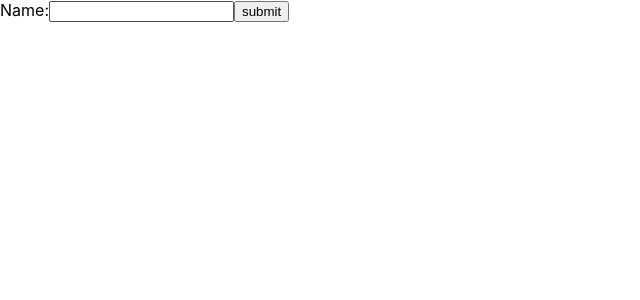
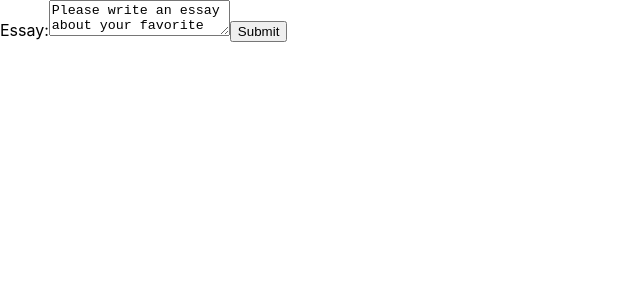
Before and after one commit to towa1204/learn-react-typescript, a React (Create React App) app: page / in a window 1280 px wide. Shown: the top 300 px of the page, without its empty margins (0-640 px from the left). Built offline with nearby package versions, Linux system fonts and the light colour scheme.

Commit message:
9. フォーム(2)

```diff
--- a/src/index.tsx
+++ b/src/index.tsx
@@ -8,21 +8,24 @@
   document.getElementById('root') as HTMLElement
 );
 
-class NameForm extends React.Component<{}, {value: string}> {
+
+class EssayForm extends React.Component<{}, {value: string}> {
   constructor(props: {}) {
     super(props);
-    this.state = {value: ''};
+    this.state = {
+      value: 'Please write an essay about your favorite DOM element.'
+    };
 
     this.handleChange = this.handleChange.bind(this);
     this.handleSubmit = this.handleSubmit.bind(this);
   }
 
-  handleChange(event: React.ChangeEvent<HTMLInputElement>) {
+  handleChange(event: React.ChangeEvent<HTMLTextAreaElement>) {
     this.setState({value: event.target.value});
   }
 
   handleSubmit(event: React.FormEvent<HTMLFormElement>) {
-    alert('A name was submitted: ' + this.state.value);
+    alert('An essay was submitted: ' + this.state.value);
     event.preventDefault();
   }
 
@@ -30,15 +33,16 @@
     return (
       <form onSubmit={this.handleSubmit}>
         <label>
-          Name:
-          <input type="text" value={this.state.value} onChange={this.handleChange} />
+          Essay:
+          <textarea value={this.state.value} onChange={this.handleChange} />
         </label>
-        <input type="submit" value="submit" />
+        <input type="submit" value="Submit" />
       </form>
     );
   }
 }
-root.render(<NameForm />);
+
+root.render(<EssayForm />);
 // If you want to start measuring performance in your app, pass a function
 // to log results (for example: reportWebVitals(console.log))
 // or send to an analytics endpoint. Learn more: https://bit.ly/CRA-vitals
```
